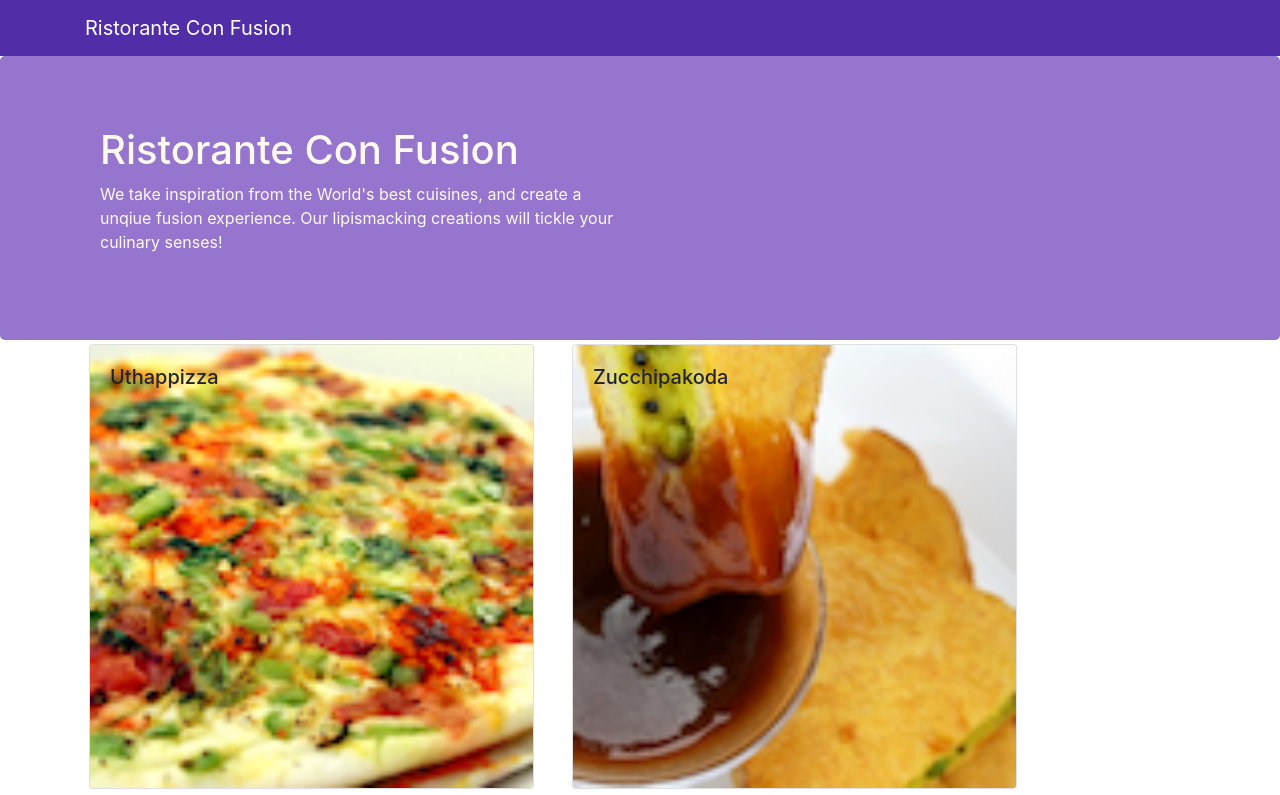
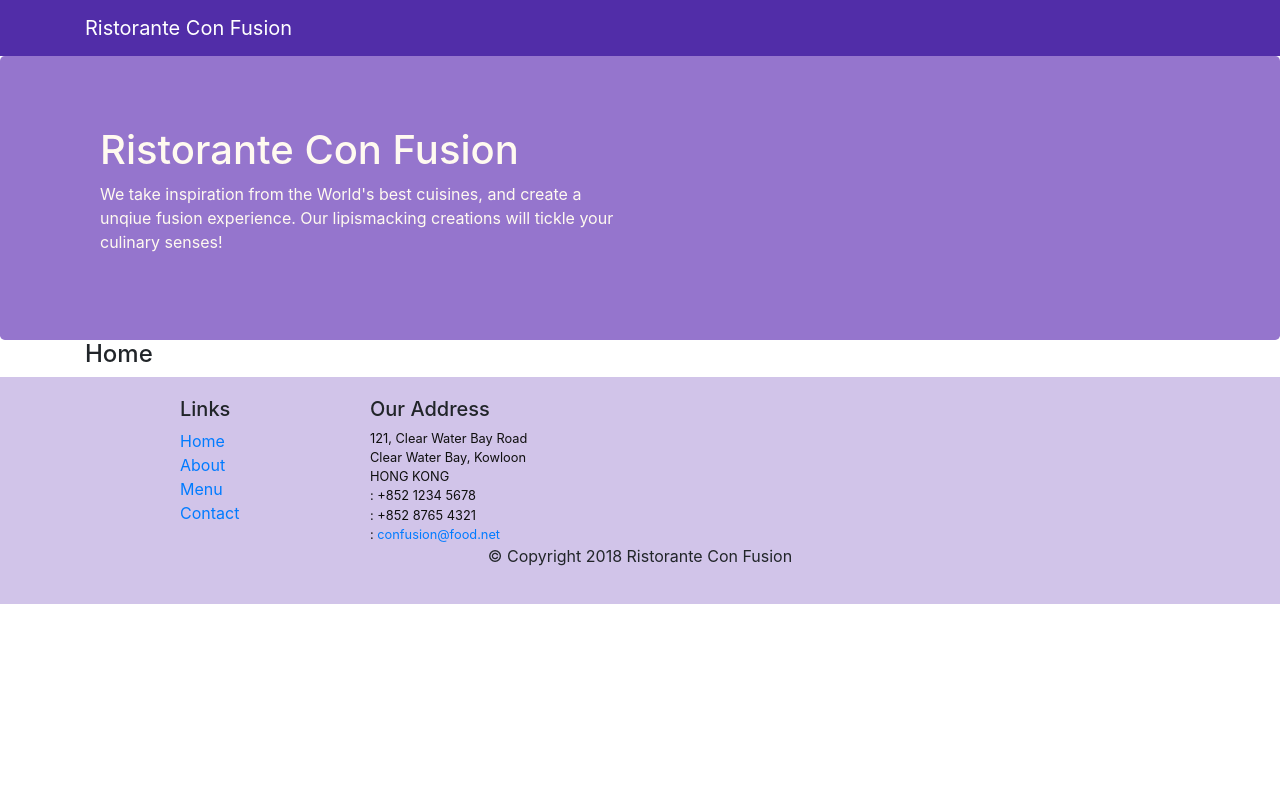
Before and after one commit to hisserver2018/confusion, a React (Create React App) app: page /home in a window 1280 px wide. Shown: the top 795 px of the page. Built offline with nearby package versions, Linux system fonts and the light colour scheme.

Commit message:
Week 2 exercise 2 Router 1

```diff
--- a/package.json
+++ b/package.json
@@ -12,6 +12,7 @@
     "react": "^17.0.2",
     "react-dom": "^17.0.2",
     "react-popper": "0.9.2",
+    "react-router-dom": "4.2.2",
     "react-scripts": "4.0.3",
     "reactstrap": "5.0.0",
     "web-vitals": "^1.0.1"
--- a/src/App.js
+++ b/src/App.js
@@ -1,13 +1,17 @@
 import React, {Component} from 'react'
 import Main from './components/MainComponent';
 import './App.css';
+import { BrowserRouter } from 'react-router-dom';
+
 class App extends Component {
 
   render() {
     return (
-      <div>
-        <Main />
-      </div>
+      <BrowserRouter>
+        <div>
+          <Main />
+        </div>
+      </BrowserRouter>
     );
   }
 }
--- /dev/null
+++ b/src/components/HomeComponent.js
@@ -0,0 +1,11 @@
+import React from 'react';
+
+function Home(pros){
+    return (
+        <div className="container">
+            <h4>Home</h4>
+        </div>
+    );
+}
+
+export default Home;
--- a/src/components/MainComponent.js
+++ b/src/components/MainComponent.js
@@ -1,16 +1,17 @@
-import React, {Component} from 'react'
+import React, {Component} from 'react';
+import Home from './HomeComponent';
 import Header from './HeaderComponent';
 import Footer from './FooterComponent';
 import Menu from './MenuComponent';
 import {DISHES} from '../shared/dishes';
 import Dishdetail from './DishdetailComponent';
+import { Switch, Route, Redirect} from 'react-router-dom';
 
 class Main extends Component {
   constructor(props){
     super(props);
     this.state = {
       dishes: DISHES,
-      selectedDish: null
     };
   }
 
@@ -19,12 +20,21 @@ class Main extends Component {
  }
 
   render() {
+
+    const HomePage =() => {
+      return(
+        <Home />
+      );
+    }
+
     return (
       <div>
         <Header />
-        <Menu dishes={this.state.dishes}
-        onClick={(dishId) => this.onDishSelect(dishId)}/>
-        <Dishdetail dish={this.state.dishes.filter((dish)=> dish.id === this.state.selectedDish)[0]} />
+          <Switch>
+            <Route path="/home" component={HomePage} />
+            <Route exact path="/menu" component={()=><Menu dishes={this.state.dishes}/>}/>
+            <Redirect to="/home" />
+          </Switch>
         <Footer />
       </div>
     );
```
Also changed, not shown: 1 other file (tests, documents, lock files or other folders).
